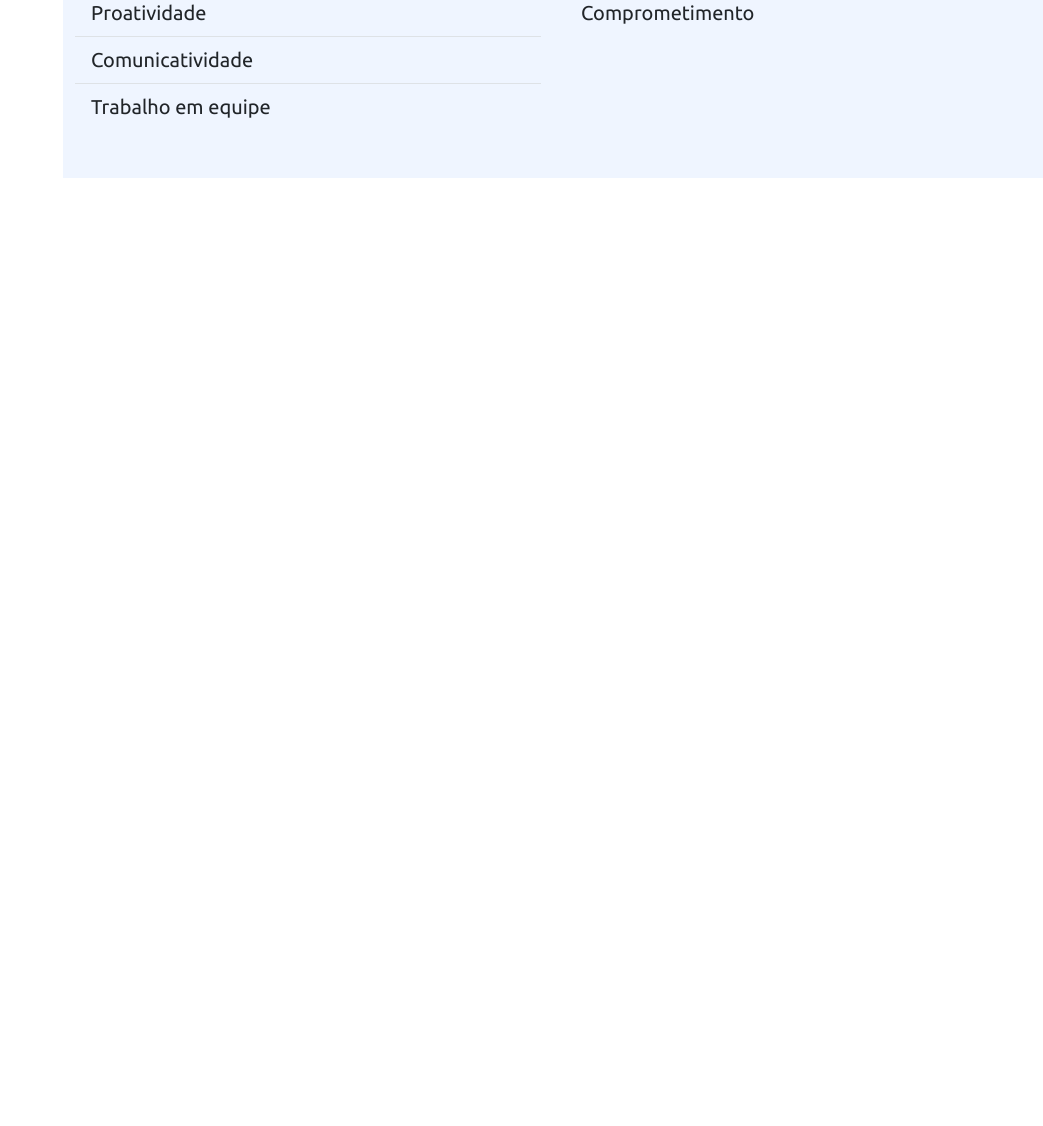
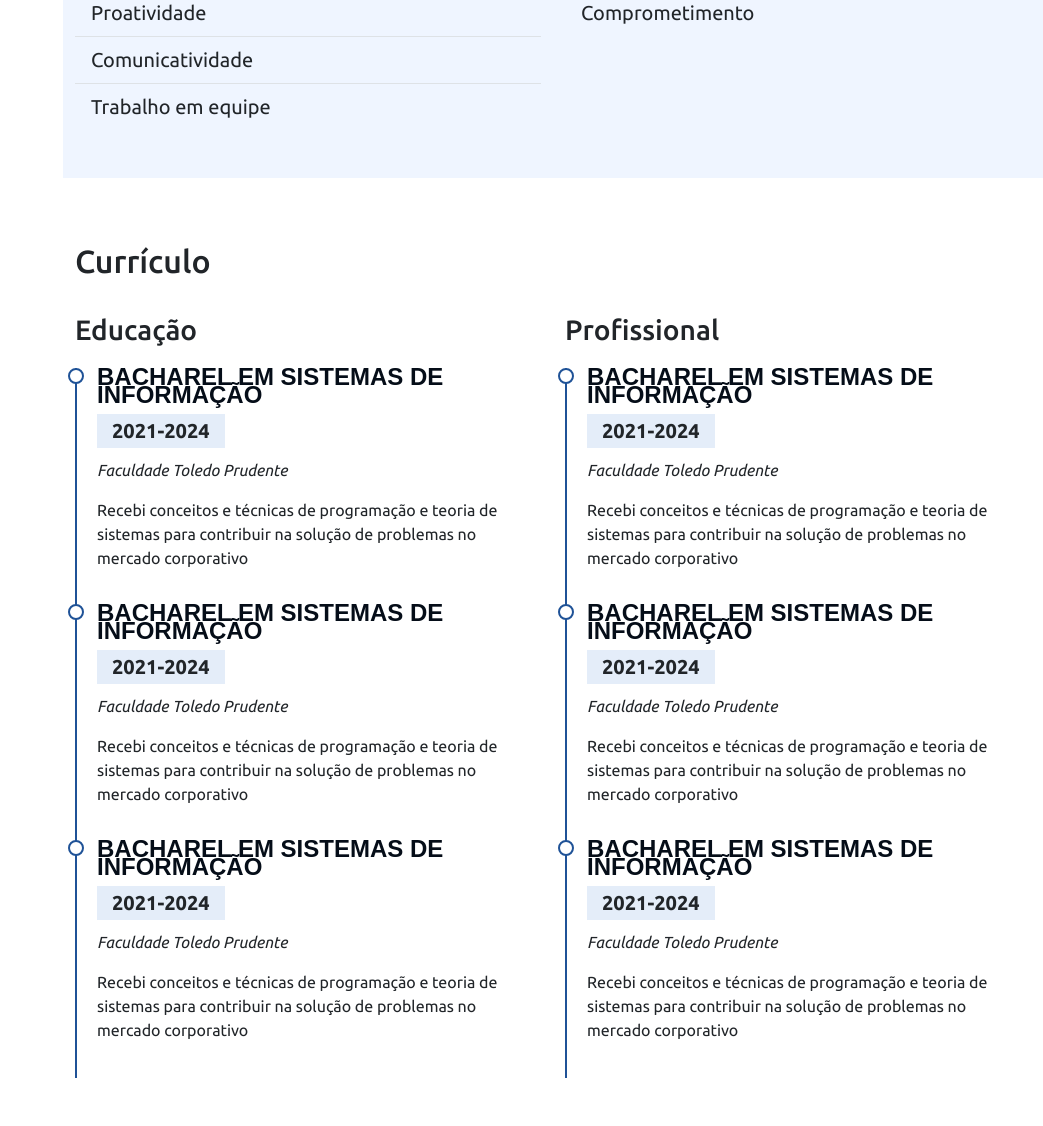
Before and after one commit to LUC4S-dev/Portfolio, a Flask app: page / in a window 1280 px wide. Shown: the part 2124-3250 px from the top of the page, without its empty margins (237-1280 px from the left). Before the commit the page ends 2302 px from the top, so only its background shows below. Run offline with Flask 3, Linux system fonts and the light colour scheme; some libraries are stand-ins or nearby versions.

Commit message:
cv section

```diff
--- a/static/style.css
+++ b/static/style.css
@@ -172,13 +172,11 @@ i.menu-mobile{
     width: 10px;
 }
 
-
 *::-webkit-scrollbar-track{
     width: 12px;
     box-shadow: inset 0 0 .3rem #00000050;
     background-color: #fff;
 }
-
 
 *::-webkit-scrollbar-thumb{
     background-color: #252c90;
@@ -187,3 +185,46 @@ i.menu-mobile{
 .section-bg{
     background-color: #eff5ff;
 }
+
+.cv .cv-title{
+   font-weight:700;
+   margin-top: 20px;
+   margin-bottom: 20px;
+   color: #050d18;
+}
+
+.cv .cv-item{
+    padding: 0 0 20px 20px;
+    margin-top: -2px;
+    border-left: 2px solid #1f5297;
+    position: relative;
+ }
+
+ .cv .cv-item h4{
+    line-height: 18px;
+    font-weight: 600;
+    text-transform: uppercase;
+    font-family: "Poppins", sans-serif;
+    color: #050d18;
+    margin-bottom: 10px;
+ }
+
+ .cv .cv-item h5{
+    background: #e4edf9;
+    padding: 5px 15px;
+    font-weight: 600;
+    text-transform: uppercase;
+    display: inline-block;
+    margin-bottom: 10px;
+ }
+
+ .cv .cv-item::before{
+    content: "";
+    position: absolute;
+    width: 16px;
+    height: 16px;
+    left: -9px;
+    border-radius: 50%;
+    border: 2px solid #1f5297;
+    background: #fff;
+ }
--- a/templates/index.html
+++ b/templates/index.html
@@ -48,15 +48,15 @@
         </li>
 
         <li class="nav-item">
-          <a class="nav-link" href="#"><i class="bi bi-file-earmark"></i>&nbsp Currículo</a>
+          <a class="nav-link" href="#curriculo"><i class="bi bi-file-earmark"></i>&nbsp Currículo</a>
         </li>
 
         <li class="nav-item">
-          <a class="nav-link" href="#"><i class="bi bi-collection"></i>&nbsp Portfólio</a>
+          <a class="nav-link" href="#portfolio"><i class="bi bi-collection"></i>&nbsp Portfólio</a>
         </li>
 
         <li class="nav-item">
-          <a class="nav-link" href="#"><i class="bi bi-envelope"></i>&nbsp Contato</a>
+          <a class="nav-link" href="#contato"><i class="bi bi-envelope"></i>&nbsp Contato</a>
         </li>
 
       </ul>
@@ -210,7 +210,77 @@
         </div>
 
       </div>
+    </section>
 
+    <section class="mt-5 cv" id="curriculo">
+      <div class="container pb-5">
+        <h2 class="pt-3 pb-4">Currículo</h2>
+
+        <div class="row">
+          <div class="col-md-6">
+            <h3 class="mb-4">Educação</h3>
+
+            <div class="cv-item">
+              <h4>Bacharel em sistemas de informação</h4>
+              <h5>2021-2024</h5>
+              <p><em>Faculdade Toledo Prudente</em></p>
+              <p>Recebi conceitos e técnicas de programação e teoria de sistemas para contribuir na solução de problemas
+                no mercado corporativo</p>
+
+            </div>
+
+            <div class="cv-item">
+              <h4>Bacharel em sistemas de informação</h4>
+              <h5>2021-2024</h5>
+              <p><em>Faculdade Toledo Prudente</em></p>
+              <p>Recebi conceitos e técnicas de programação e teoria de sistemas para contribuir na solução de problemas
+                no mercado corporativo</p>
+
+            </div>
+
+            <div class="cv-item">
+              <h4>Bacharel em sistemas de informação</h4>
+              <h5>2021-2024</h5>
+              <p><em>Faculdade Toledo Prudente</em></p>
+              <p>Recebi conceitos e técnicas de programação e teoria de sistemas para contribuir na solução de problemas
+                no mercado corporativo</p>
+
+            </div>
+          </div>
+
+          <div class="col-md-6">
+            <h3 class="mb-4">Profissional</h3>
+
+            <div class="cv-item">
+              <h4>Bacharel em sistemas de informação</h4>
+              <h5>2021-2024</h5>
+              <p><em>Faculdade Toledo Prudente</em></p>
+              <p>Recebi conceitos e técnicas de programação e teoria de sistemas para contribuir na solução de problemas
+                no mercado corporativo</p>
+
+            </div>
+
+            <div class="cv-item">
+              <h4>Bacharel em sistemas de informação</h4>
+              <h5>2021-2024</h5>
+              <p><em>Faculdade Toledo Prudente</em></p>
+              <p>Recebi conceitos e técnicas de programação e teoria de sistemas para contribuir na solução de problemas
+                no mercado corporativo</p>
+
+            </div>
+
+            <div class="cv-item">
+              <h4>Bacharel em sistemas de informação</h4>
+              <h5>2021-2024</h5>
+              <p><em>Faculdade Toledo Prudente</em></p>
+              <p>Recebi conceitos e técnicas de programação e teoria de sistemas para contribuir na solução de problemas
+                no mercado corporativo</p>
+            </div>
+
+          </div>
+        </div>
+      </div>
+    </section>
 
   </main>
 
```
